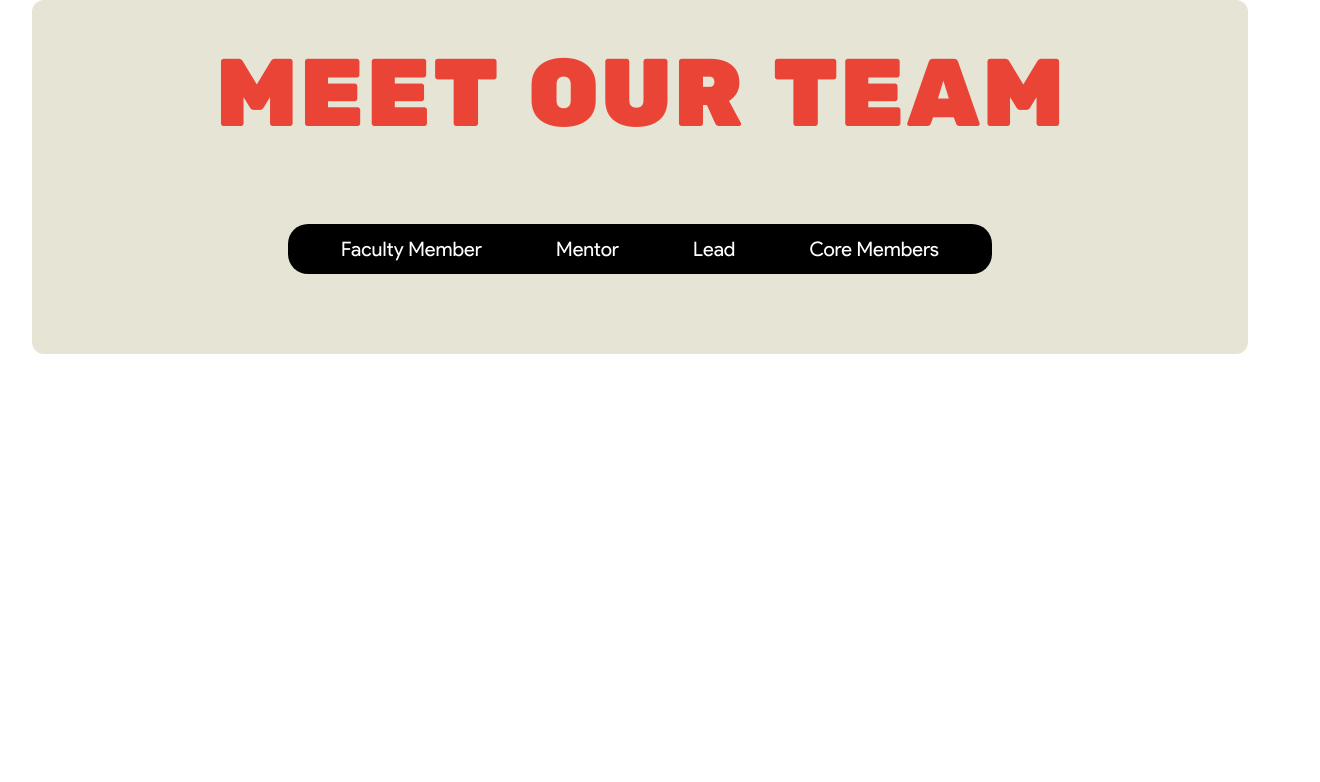
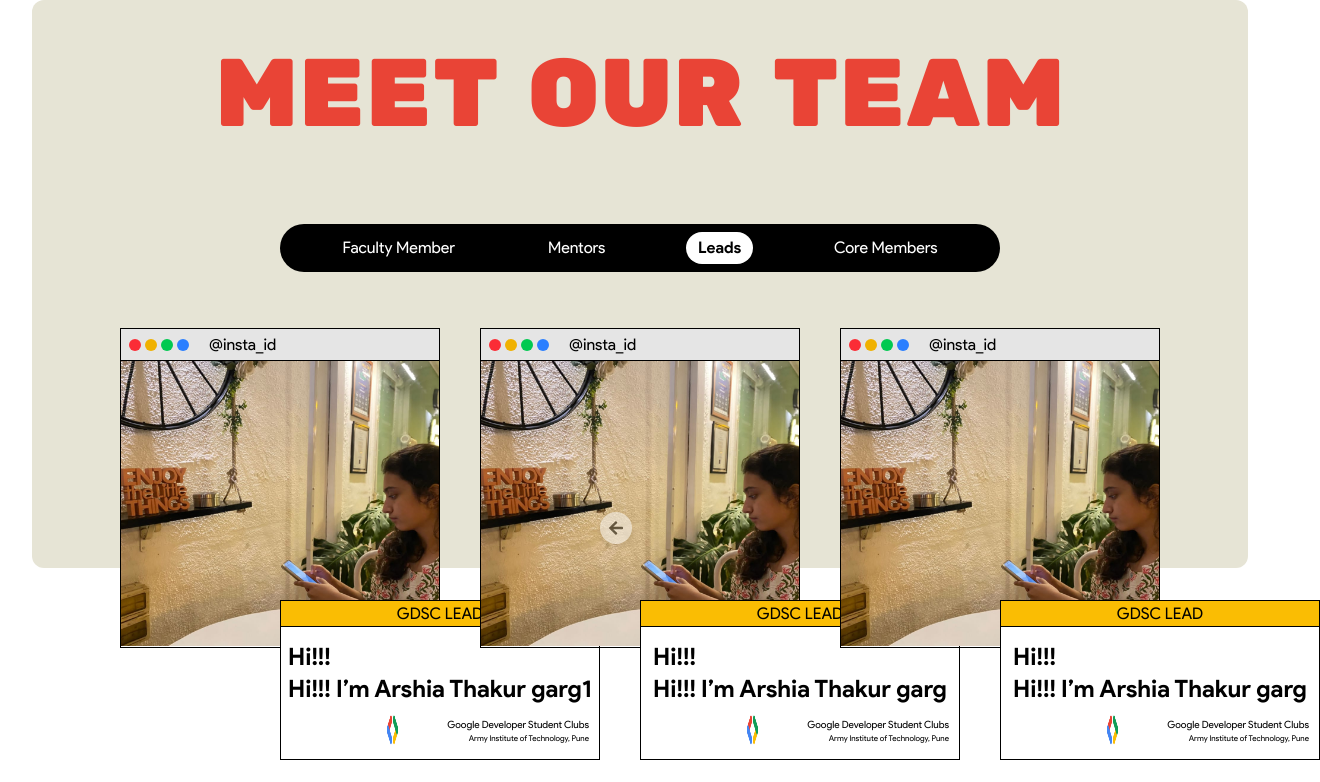
Before and after one commit to DSC-AIT-Pune/GDG_AIT_Website, a React (Vite) app: page / in a window 1280 px wide. Shown: the top 782 px of the page, 1320 px wide, since content can reach past the window. Built offline with nearby package versions, Linux system fonts and the light colour scheme.

Commit message:
team thing updated

```diff
--- a/package.json
+++ b/package.json
@@ -13,6 +13,7 @@
     "@tailwindcss/vite": "^4.1.8",
     "react": "^19.1.0",
     "react-dom": "^19.1.0",
+    "react-icons": "^5.5.0",
     "tailwindcss": "^4.1.8"
   },
   "devDependencies": {
--- a/src/components/TeamBar.jsx
+++ b/src/components/TeamBar.jsx
@@ -1,16 +1,23 @@
-import React from 'react'
+import React from 'react';
 
-function TeamBar() {
+function TeamBar({ selected, setSelectedCategory }) {
+  const categories = ['Faculty Member', 'Mentors', 'Leads', 'Core Members'];
+
   return (
-    <div className='bg-black text-white text-[clamp(0.5313rem,2.6vw,1.25rem)] py-[0.625rem] w-[75vw] lg:w-[55vw] rounded-[1.25rem]'>
-        <ul className='flex flex-row justify-around flex-nowrap px-4 list-none'>
-            <li>Faculty Member</li>
-            <li>Mentor</li>
-            <li>Lead</li>
-            <li>Core Members</li>
-        </ul>
+    <div className='bg-black text-white rounded-full px-6 py-2 w-[85vw] max-w-[720px] overflow-x-auto no-scrollbar'>
+      <ul className='flex justify-around gap-4 text-sm md:text-base'>
+        {categories.map((cat) => (
+          <li
+            key={cat}
+            onClick={() => setSelectedCategory(cat)}
+            className={`cursor-pointer px-3 py-1 rounded-full transition-all duration-200 ${selected === cat ? 'bg-white text-black font-bold' : ''}`}
+          >
+            {cat}
+          </li>
+        ))}
+      </ul>
     </div>
-  )
+  );
 }
 
-export default TeamBar
+export default TeamBar;
--- a/src/sections/Team.jsx
+++ b/src/sections/Team.jsx
@@ -1,69 +1,124 @@
-import React from 'react'
-import TeamBar from '../components/TeamBar'
-import IntroCard from '../components/cards/IntroCard'
+// Team.js
+import React, { useState, useEffect } from 'react';
+import TeamBar from '../components/TeamBar';
+import IntroCard from '../components/cards/IntroCard';
+import { FaArrowLeft, FaArrowRight } from 'react-icons/fa';
 
+const categories = ['Faculty Member', 'Mentors', 'Leads', 'Core Members'];
+
+const allTeamMembers = {
+  'Faculty Member': [
+    { message: 'Hi!!! I’m Arshia Thakur garg', position: 'GDSC LEAD', instagram: '@insta_id' },
+    { message: 'Hi!!! I’m Arshia Thakur garg1', position: 'GDSC LEAD', instagram: '@insta_id' },
+    { message: 'Hi!!! I’m Arshia Thakur garg', position: 'GDSC LEAD', instagram: '@insta_id' },
+    { message: 'Hi!!! I’m Arshia Thakur garg', position: 'GDSC LEAD', instagram: '@insta_id' },
+    { message: 'Hi!!! I’m Arshia Thakur garg4', position: 'GDSC LEAD', instagram: '@insta_id' },
+    { message: 'Hi!!! I’m Arshia Thakur garg', position: 'GDSC LEAD', instagram: '@insta_id' },
+  ],
+  Mentors: [
+    { message: 'Hi!!! I’m Arshia Thakur garg', position: 'GDSC LEAD', instagram: '@insta_id' },
+    { message: 'Hi!!! I’m Arshia Thakur garg', position: 'GDSC LEAD', instagram: '@insta_id' },
+    { message: 'Hi!!! I’m Arshia Thakur garg', position: 'GDSC LEAD', instagram: '@insta_id' },
+    { message: 'Hi!!! I’m Arshia Thakur garg', position: 'GDSC LEAD', instagram: '@insta_id' },
+    { message: 'Hi!!! I’m Arshia Thakur garg', position: 'GDSC LEAD', instagram: '@insta_id' },
+    { message: 'Hi!!! I’m Arshia Thakur garg', position: 'GDSC LEAD', instagram: '@insta_id' },
+  ],
+  Leads: [
+    { message: 'Hi!!! I’m Arshia Thakur garg1', position: 'GDSC LEAD', instagram: '@insta_id' },
+    { message: 'Hi!!! I’m Arshia Thakur garg', position: 'GDSC LEAD', instagram: '@insta_id' },
+    { message: 'Hi!!! I’m Arshia Thakur garg', position: 'GDSC LEAD', instagram: '@insta_id' },
+    { message: 'Hi!!! I’m Arshia Thakur garg4', position: 'GDSC LEAD', instagram: '@insta_id' },
+    { message: 'Hi!!! I’m Arshia Thakur garg', position: 'GDSC LEAD', instagram: '@insta_id' },
+    { message: 'Hi!!! I’m Arshia Thakur garg', position: 'GDSC LEAD', instagram: '@insta_id' },
+  ],
+  'Core Members': [
+    { message: 'Hi!!! I’m Arshia Thakur garg', position: 'GDSC LEAD', instagram: '@insta_id' },
+    { message: 'Hi!!! I’m Arshia Thakur garg', position: 'GDSC LEAD', instagram: '@insta_id' },
+    { message: 'Hi!!! I’m Arshia Thakur garg', position: 'GDSC LEAD', instagram: '@insta_id' },
+    { message: 'Hi!!! I’m Arshia Thakur garg', position: 'GDSC LEAD', instagram: '@insta_id' },
+    { message: 'Hi!!! I’m Arshia Thakur garg', position: 'GDSC LEAD', instagram: '@insta_id' },
+    { message: 'Hi!!! I’m Arshia Thakur garg', position: 'GDSC LEAD', instagram: '@insta_id' },
+  ],
+};
 
 function Team() {
+  const [selectedCategory, setSelectedCategory] = useState('Leads');
+  const [scrollIndex, setScrollIndex] = useState(0);
+  const [visibleCount, setVisibleCount] = useState(3);
 
-    const team = [
-        {
-        message: "my names is arshia",
-        position: "GDSC LEAD",
-        instagram: "insta@123"
-        },
-        {
-        message: "my names is arshia",
-        position: "GDSC LEAD",
-        instagram: "insta@123"
-        },
-        {
-        message: "my names is arshia",
-        position: "GDSC LEAD",
-        instagram: "insta@123"
-        },
-        {
-        message: "my names is arshia",
-        position: "GDSC LEAD",
-        instagram: "insta@123"
-        },
-        {
-        message: "my names is arshia",
-        position: "GDSC LEAD",
-        instagram: "insta@123"
-        },
-        {
-        message: "my names is arshia",
-        position: "GDSC LEAD",
-        instagram: "insta@123"
-        },
-    ]
+  useEffect(() => {
+    const updateVisibleCount = () => {
+      if (window.innerWidth < 768) {
+        setVisibleCount(4);
+      } else if (window.innerWidth < 1024) {
+        setVisibleCount(2);
+      } else {
+        setVisibleCount(3);
+      }
+    };
+    updateVisibleCount();
+    window.addEventListener('resize', updateVisibleCount);
+    return () => window.removeEventListener('resize', updateVisibleCount);
+  }, []);
 
+  const filteredTeam = allTeamMembers[selectedCategory];
+  const maxIndex = Math.max(0, Math.ceil(filteredTeam.length / visibleCount) - 1);
+
+  const handleNext = () => setScrollIndex((prev) => Math.min(prev + 1, maxIndex));
+  const handlePrev = () => setScrollIndex((prev) => Math.max(prev - 1, 0));
+
+  const teamToDisplay = filteredTeam.slice(scrollIndex * visibleCount, (scrollIndex + 1) * visibleCount);
 
   return (
-    <div className='flex flex-col justify-center gap-y-14 py-6 rounded-xl w-[95vw] bg-primarybg'>
-        <div className='flex justify-center font-seconday text-[clamp(1.75rem,8vw,6rem)] text-[#E94436] '>
-            <p>MEET OUR TEAM</p>
-        </div>
-        <div className='flex justify-center'>
-            <TeamBar/>
+    <div className='flex flex-col justify-center gap-y-14 py-6 rounded-xl w-[95vw] bg-primarybg items-center'>
+      <h2 className='text-center font-seconday text-[clamp(1.75rem,8vw,6rem)] text-[#E94436]'>MEET OUR TEAM</h2>
+
+      <TeamBar selected={selectedCategory} setSelectedCategory={setSelectedCategory} />
+
+      <div className='relative w-full max-w-[90vw]'>
+        <div className='hidden md:flex justify-center gap-10 flex-wrap'>
+          {teamToDisplay.map((member, index) => (
+            <IntroCard
+              key={index}
+              position={member.position}
+              message={member.message}
+              instagram={member.instagram}
+            />
+          ))}
         </div>
 
-        {/* instead of this create a slider  */}
+        <div className='grid md:hidden grid-cols-2 gap-4 place-items-center'>
+          {teamToDisplay.map((member, index) => (
+            <IntroCard
+              key={index}
+              position={member.position}
+              message={member.message}
+              instagram={member.instagram}
+            />
+          ))}
+        </div>
 
-        {/* <div className="grid grid-cols-1 sm:grid-cols-2 lg:grid-cols-3 gap-y-84 gap-x-58 px-4 mx-auto place-items-center">
-        {team.map((item, index) => (
-            <IntroCard
-            key={index}
-            position={item.position}
-            message={item.message}
-            instagram={item.instagram}
-            />
-        ))}
-        </div> */}
-
-        <div></div>
+        {filteredTeam.length > visibleCount && (
+          <div className='flex justify-center gap-4 mt-6'>
+            <button
+              onClick={handlePrev}
+              disabled={scrollIndex === 0}
+              className='p-2 rounded-full bg-white shadow-md disabled:opacity-50'
+            >
+              <FaArrowLeft />
+            </button>
+            <button
+              onClick={handleNext}
+              disabled={scrollIndex === maxIndex}
+              className='p-2 rounded-full bg-yellow-400 shadow-md disabled:opacity-50'
+            >
+              <FaArrowRight />
+            </button>
+          </div>
+        )}
+      </div>
     </div>
-  )
+  );
 }
 
-export default Team
+export default Team;
```
Also changed, not shown: 1 other file (tests, documents, lock files or other folders).
